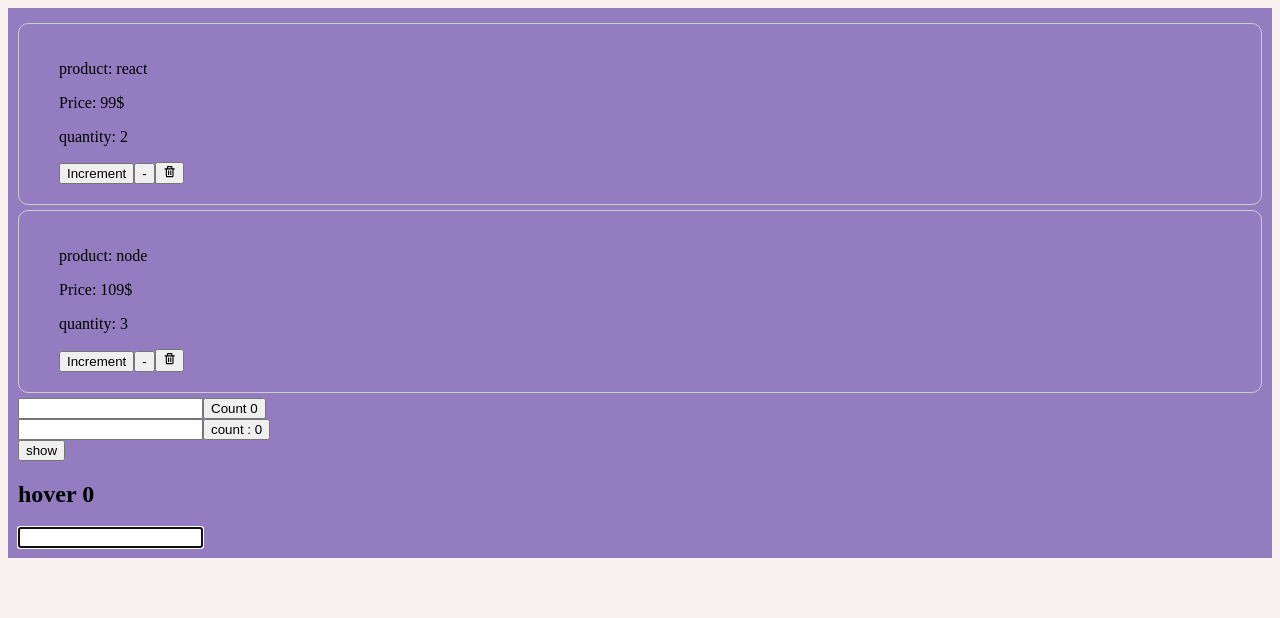
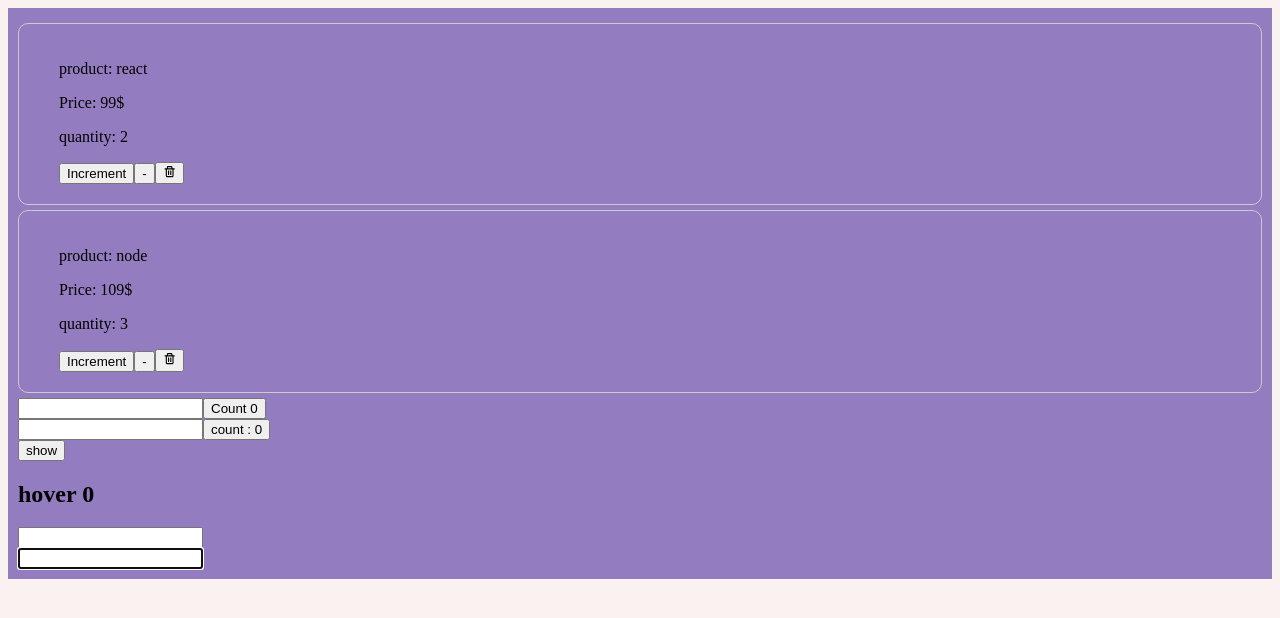
Before and after one commit to reyhaneh-moayeri/react-journey, a React (Create React App) app: page / in a window 1280 px wide. Shown: the top 618 px of the page. Built offline with nearby package versions, Linux system fonts and the light colour scheme.

Commit message:
use useRef hook

```diff
--- a/src/App.js
+++ b/src/App.js
@@ -9,6 +9,7 @@ import Wrapper from "./components/hoc/Wrapper";
 import HoverCounter from "./components/hoc/HoverCounter";
 import ParentComp from "./components/memo/ParentComp";
 import ClassRef from "./components/ref/ClassRef";
+import FunctionalRef from "./components/ref/FunctionalRef";
 class App extends React.Component {
   state = {
     isShown: false,
@@ -43,6 +44,7 @@ class App extends React.Component {
 
         <HoverCounter name="counter" />
         <ClassRef />
+        <FunctionalRef />
 
         {/* <button onClick={this.clickHandler}>change price</button> */}
       </div>
--- /dev/null
+++ b/src/components/ref/FunctionalRef.jsx
@@ -0,0 +1,13 @@
+import { useRef, useEffect } from "react";
+
+const FunctionalRef = () => {
+  const inputRef = useRef();
+
+  useEffect(() => {
+    inputRef.current.focus();
+  }, []);
+
+  return <input type="text" ref={inputRef} />;
+};
+
+export default FunctionalRef;
```
